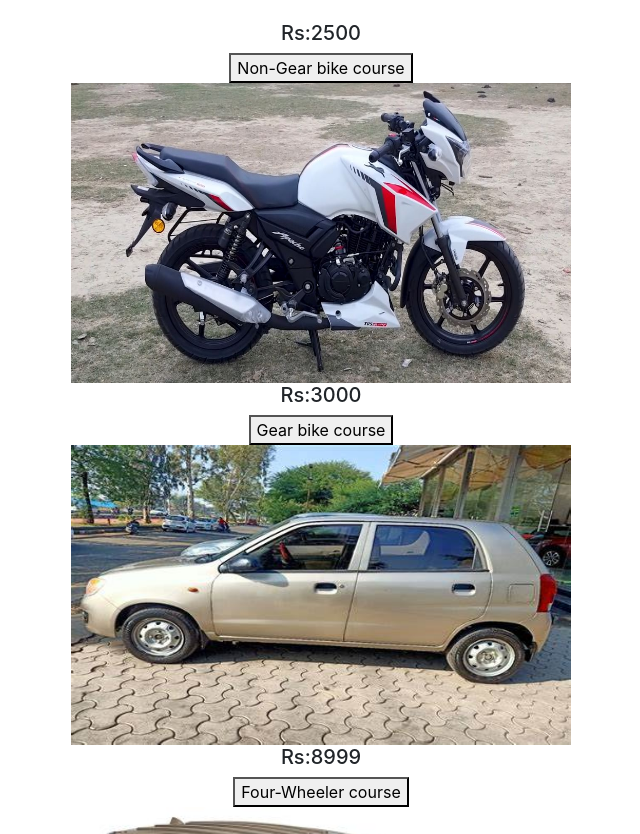
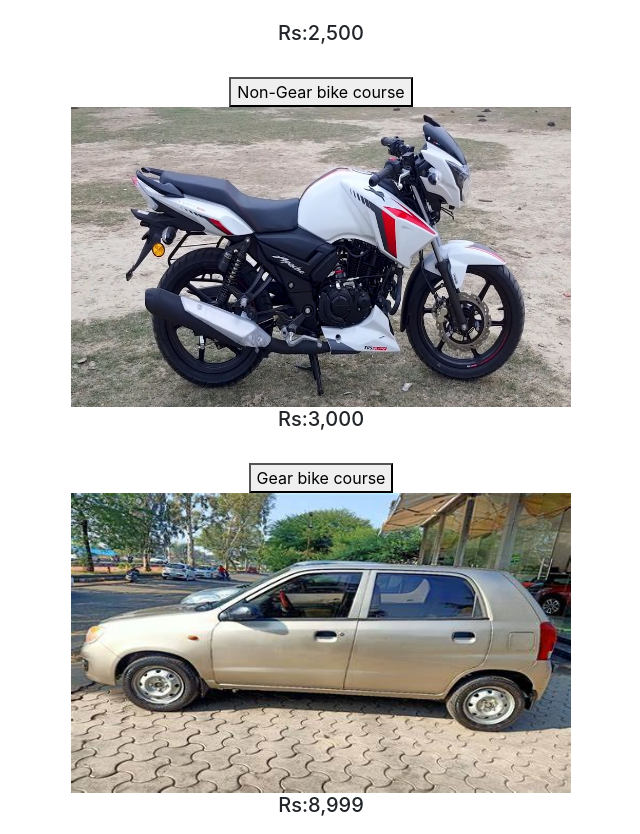
Before and after one commit to abovewicked/Sahil1234, a plain HTML site: page Index.html in a window 1280 px wide. Shown: the part 1078-1912 px from the top of the page, without its empty margins (319-959 px from the left). Drawn offline with nearby package versions, Linux system fonts and the light colour scheme.

Commit message:
Update Index.html

```diff
--- a/Index.html
+++ b/Index.html
@@ -45,19 +45,23 @@
 <p style="font-size: 30px">Learn to <b><i>drive safely</i></b> and confidently with our comprehensive <b><i>driver education courses</i></b> and <b><i>expert instructors</i></b> at our top-rated <b><i>driving school</i></b></p>
 	<img height="300px" width="500px" src="5f215d1012327.jpg">
 		      <br><br>
-		<h5>Rs:2500</h5>
+		<h5>Rs:2,500</h5>
+		<br>
       <button>Non-Gear bike course</button>
 		<br>
 		<img height="300px" width="500px" src="TVS-Apache-RTR-160.jpg">
-		<h5>Rs:3000</h5>
+		<h5>Rs:3,000</h5>
+		<br>
 		<button>Gear bike course</button>
 			<br>
 		<img height="300px" width="500px" src="th (2).jpg">
-		<h5>Rs:8999</h5>
+		<h5>Rs:8,999</h5>
+		<br>
 		<button>Four-Wheeler course</button>
 				<br>
 		<img height="550px" width="500px" src="amisha-gift-gallery-pull-back-action-suv-innova-car-with-scooty-bike-toy-car-combo-of-2-product-images-orvyfaced9x-p592369510-0-202207051540.jpg">
-		<h5>Rs:10999</h5>
+		<h5>Rs:10,999</h5>
+		<br>
 		<button>all-in-one course</button>
 
     <br><br>
```
